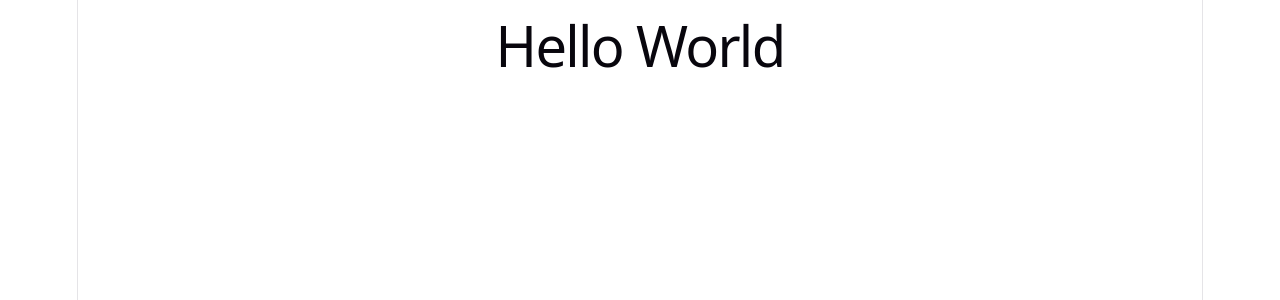
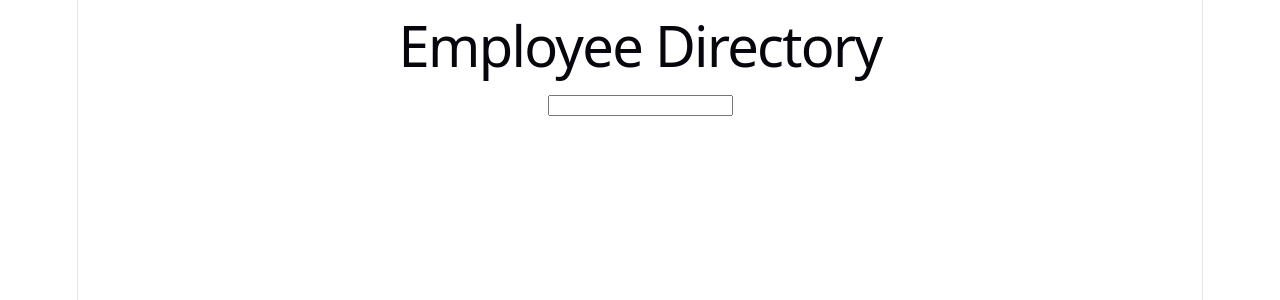
Before and after one commit to Mikal-E/320H.1.1-React-Page-Layout, a React (Vite) app: page / in a window 1280 px wide. Shown: the top 300 px of the page. Built offline with nearby package versions, Linux system fonts and the light colour scheme.

Commit message:
Created search bar component and imported into App.jsx.

```diff
--- a/src/App.jsx
+++ b/src/App.jsx
@@ -1,4 +1,6 @@
 import './App.css'
+import Header from "./components/Header"
+import SearchBar from './components/SearchBar'
 
 function App() {
 
@@ -6,7 +8,8 @@ function App() {
 
     <div className="App">
 
-    <h1>Hello World</h1>
+    <Header />
+    <SearchBar />
 
     </div>
 
--- /dev/null
+++ b/src/components/SearchBar.jsx
@@ -0,0 +1,17 @@
+/* Search Bar Component */
+
+function SearchBar() {
+
+    return (
+
+        <div className="SearcBar">
+
+            <input type="text" placeholder="" />
+
+        </div>
+
+    )
+
+}
+
+export default SearchBar
```
